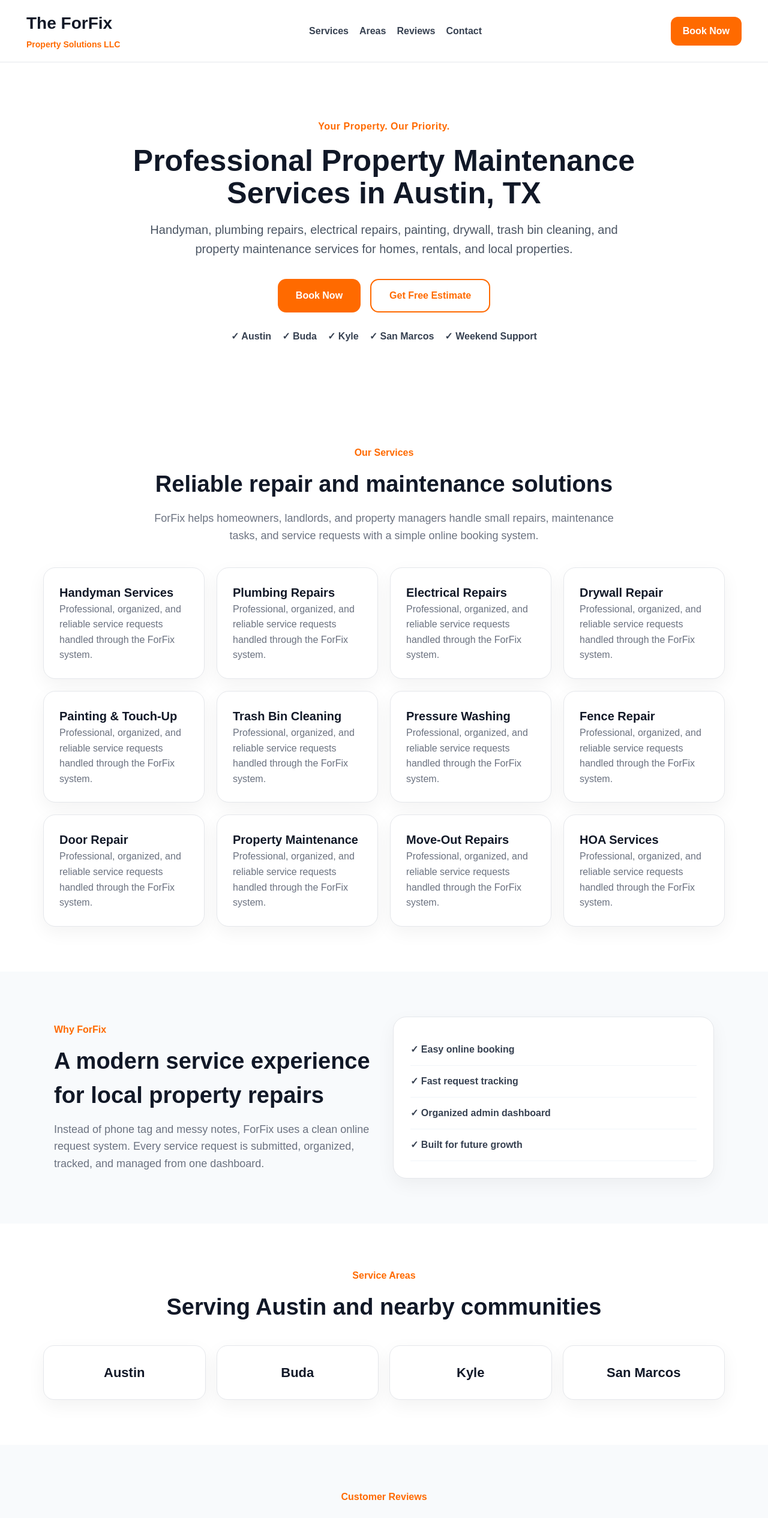
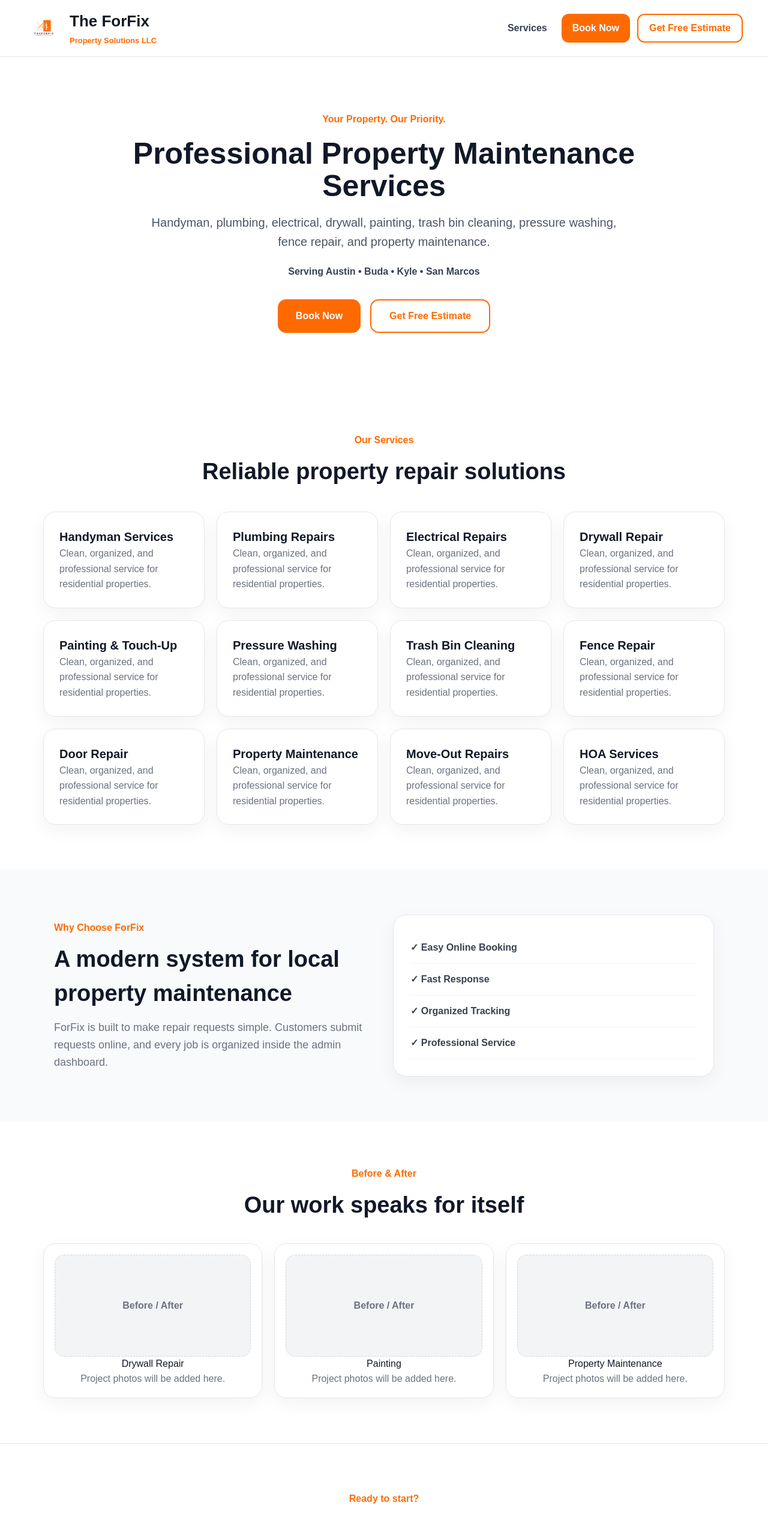
Before and after one commit to theforfix/forfix, a Next.js app: page / in a window 1280 px wide. Shown: the top 2531 px of the page at 60% size. Built offline with nearby package versions, Linux system fonts and the light colour scheme.

Commit message:
Add logo and clean homepage

```diff
--- a/app/page.tsx
+++ b/app/page.tsx
@@ -1,5 +1,6 @@
 "use client";
 
+import Image from "next/image";
 import { useState } from "react";
 import { db } from "../lib/firebase";
 import { collection, addDoc, serverTimestamp } from "firebase/firestore";
@@ -68,34 +69,40 @@ export default function Home() {
   return (
     <main style={styles.page}>
       <header style={styles.header}>
-        <div>
-          <h2 style={styles.brand}>The ForFix</h2>
-          <p style={styles.subBrand}>Property Solutions LLC</p>
+        <div style={styles.logoBox}>
+          <Image src="/logo.png" alt="ForFix Logo" width={62} height={62} priority />
+
+          <div>
+            <h2 style={styles.brand}>The ForFix</h2>
+            <p style={styles.subBrand}>Property Solutions LLC</p>
+          </div>
         </div>
 
         <nav style={styles.nav}>
           <a href="#services" style={styles.navLink}>Services</a>
-          <a href="#areas" style={styles.navLink}>Areas</a>
-          <a href="#reviews" style={styles.navLink}>Reviews</a>
-          <a href="#contact" style={styles.navLink}>Contact</a>
+          <button onClick={() => openForm("book")} style={styles.headerBtn}>
+            Book Now
+          </button>
+          <button onClick={() => openForm("estimate")} style={styles.headerOutline}>
+            Get Free Estimate
+          </button>
         </nav>
-
-        <button onClick={() => openForm("book")} style={styles.headerBtn}>
-          Book Now
-        </button>
       </header>
 
       <section style={styles.hero}>
         <p style={styles.badge}>Your Property. Our Priority.</p>
 
         <h1 style={styles.title}>
-          Professional Property Maintenance Services in Austin, TX
+          Professional Property Maintenance Services
         </h1>
 
         <p style={styles.subtitle}>
-          Handyman, plumbing repairs, electrical repairs, painting, drywall,
-          trash bin cleaning, and property maintenance services for homes,
-          rentals, and local properties.
+          Handyman, plumbing, electrical, drywall, painting, trash bin cleaning,
+          pressure washing, fence repair, and property maintenance.
+        </p>
+
+        <p style={styles.areaText}>
+          Serving Austin • Buda • Kyle • San Marcos
         </p>
 
         <div style={styles.heroButtons}>
@@ -107,24 +114,11 @@ export default function Home() {
             Get Free Estimate
           </button>
         </div>
-
-        <div style={styles.trustRow}>
-          <span>✓ Austin</span>
-          <span>✓ Buda</span>
-          <span>✓ Kyle</span>
-          <span>✓ San Marcos</span>
-          <span>✓ Weekend Support</span>
-        </div>
       </section>
 
       <section id="services" style={styles.section}>
         <p style={styles.sectionBadge}>Our Services</p>
-        <h2 style={styles.sectionTitle}>Reliable repair and maintenance solutions</h2>
-        <p style={styles.sectionText}>
-          ForFix helps homeowners, landlords, and property managers handle
-          small repairs, maintenance tasks, and service requests with a simple
-          online booking system.
-        </p>
+        <h2 style={styles.sectionTitle}>Reliable property repair solutions</h2>
 
         <div style={styles.grid}>
           {[
@@ -133,8 +127,8 @@ export default function Home() {
             "Electrical Repairs",
             "Drywall Repair",
             "Painting & Touch-Up",
+            "Pressure Washing",
             "Trash Bin Cleaning",
-            "Pressure Washing",
             "Fence Repair",
             "Door Repair",
             "Property Maintenance",
@@ -144,8 +138,7 @@ export default function Home() {
             <div key={item} style={styles.card}>
               <h3 style={styles.cardTitle}>{item}</h3>
               <p style={styles.cardText}>
-                Professional, organized, and reliable service requests handled
-                through the ForFix system.
+                Clean, organized, and professional service for residential properties.
               </p>
             </div>
           ))}
@@ -155,65 +148,45 @@ export default function Home() {
       <section style={styles.lightSection}>
         <div style={styles.split}>
           <div>
-            <p style={styles.sectionBadge}>Why ForFix</p>
-            <h2 style={styles.sectionTitle}>
-              A modern service experience for local property repairs
+            <p style={styles.sectionBadge}>Why Choose ForFix</p>
+            <h2 style={styles.sectionTitleLeft}>
+              A modern system for local property maintenance
             </h2>
             <p style={styles.sectionTextLeft}>
-              Instead of phone tag and messy notes, ForFix uses a clean online
-              request system. Every service request is submitted, organized,
-              tracked, and managed from one dashboard.
+              ForFix is built to make repair requests simple. Customers submit
+              requests online, and every job is organized inside the admin dashboard.
             </p>
           </div>
 
           <div style={styles.featureBox}>
-            <div style={styles.feature}>✓ Easy online booking</div>
-            <div style={styles.feature}>✓ Fast request tracking</div>
-            <div style={styles.feature}>✓ Organized admin dashboard</div>
-            <div style={styles.feature}>✓ Built for future growth</div>
+            <div style={styles.feature}>✓ Easy Online Booking</div>
+            <div style={styles.feature}>✓ Fast Response</div>
+            <div style={styles.feature}>✓ Organized Tracking</div>
+            <div style={styles.feature}>✓ Professional Service</div>
           </div>
         </div>
       </section>
 
-      <section id="areas" style={styles.section}>
-        <p style={styles.sectionBadge}>Service Areas</p>
-        <h2 style={styles.sectionTitle}>Serving Austin and nearby communities</h2>
+      <section style={styles.section}>
+        <p style={styles.sectionBadge}>Before & After</p>
+        <h2 style={styles.sectionTitle}>Our work speaks for itself</h2>
 
-        <div style={styles.areaGrid}>
-          {["Austin", "Buda", "Kyle", "San Marcos"].map((area) => (
-            <div key={area} style={styles.areaCard}>
-              {area}
+        <div style={styles.galleryGrid}>
+          {["Drywall Repair", "Painting", "Property Maintenance"].map((item) => (
+            <div key={item} style={styles.galleryCard}>
+              <div style={styles.placeholder}>Before / After</div>
+              <h3>{item}</h3>
+              <p style={styles.cardText}>Project photos will be added here.</p>
             </div>
           ))}
         </div>
       </section>
 
-      <section id="reviews" style={styles.lightSection}>
-        <p style={styles.sectionBadge}>Customer Reviews</p>
-        <h2 style={styles.sectionTitle}>Built on trust and professional service</h2>
-
-        <div style={styles.reviewGrid}>
-          <div style={styles.reviewCard}>
-            <b>★★★★★</b>
-            <p>“Fast response and professional service.”</p>
-          </div>
-          <div style={styles.reviewCard}>
-            <b>★★★★★</b>
-            <p>“Easy booking and reliable work.”</p>
-          </div>
-          <div style={styles.reviewCard}>
-            <b>★★★★★</b>
-            <p>“Highly recommended for home repairs.”</p>
-          </div>
-        </div>
-      </section>
-
-      <section id="contact" style={styles.cta}>
+      <section style={styles.cta}>
         <p style={styles.ctaBadge}>Ready to start?</p>
-        <h2 style={styles.ctaTitle}>Send your service request today</h2>
+        <h2 style={styles.ctaTitle}>Need help with your property?</h2>
         <p style={styles.ctaText}>
-          Choose Book Now if you are ready to schedule, or Free Estimate if you
-          want pricing first.
+          Choose Book Now if you are ready to schedule, or Free Estimate if you want pricing first.
         </p>
 
         <div style={styles.heroButtons}>
@@ -242,50 +215,31 @@ export default function Home() {
 
             <p style={styles.modalDesc}>
               {mode === "book"
-                ? "Use this form when you are ready to schedule a service."
+                ? "Use this form when you are ready to schedule service."
                 : "Use this form to request pricing before booking."}
             </p>
 
-            <input
-              style={styles.input}
-              placeholder="Full Name"
-              value={form.name}
-              onChange={(e) => setForm({ ...form, name: e.target.value })}
-            />
+            <input style={styles.input} placeholder="Full Name" value={form.name}
+              onChange={(e) => setForm({ ...form, name: e.target.value })} />
 
-            <input
-              style={styles.input}
-              placeholder="Phone Number"
-              value={form.phone}
-              onChange={(e) => setForm({ ...form, phone: e.target.value })}
-            />
+            <input style={styles.input} placeholder="Phone Number" value={form.phone}
+              onChange={(e) => setForm({ ...form, phone: e.target.value })} />
 
-            <input
-              style={styles.input}
-              placeholder="Email Optional"
-              value={form.email}
-              onChange={(e) => setForm({ ...form, email: e.target.value })}
-            />
+            <input style={styles.input} placeholder="Email Optional" value={form.email}
+              onChange={(e) => setForm({ ...form, email: e.target.value })} />
 
-            <input
-              style={styles.input}
-              placeholder="Service Address"
-              value={form.address}
-              onChange={(e) => setForm({ ...form, address: e.target.value })}
-            />
+            <input style={styles.input} placeholder="Service Address" value={form.address}
+              onChange={(e) => setForm({ ...form, address: e.target.value })} />
 
-            <select
-              style={styles.input}
-              value={form.service}
-              onChange={(e) => setForm({ ...form, service: e.target.value })}
-            >
+            <select style={styles.input} value={form.service}
+              onChange={(e) => setForm({ ...form, service: e.target.value })}>
               <option>Handyman Services</option>
               <option>Plumbing Repairs</option>
               <option>Electrical Repairs</option>
               <option>Drywall Repair</option>
               <option>Painting & Touch-Up</option>
+              <option>Pressure Washing</option>
               <option>Trash Bin Cleaning</option>
-              <option>Pressure Washing</option>
               <option>Fence Repair</option>
               <option>Door Repair</option>
               <option>Property Maintenance</option>
@@ -295,33 +249,18 @@ export default function Home() {
             </select>
 
             <div style={styles.twoCols}>
-              <input
-                style={styles.input}
-                type="date"
-                value={form.date}
-                onChange={(e) => setForm({ ...form, date: e.target.value })}
-              />
+              <input style={styles.input} type="date" value={form.date}
+                onChange={(e) => setForm({ ...form, date: e.target.value })} />
 
-              <input
-                style={styles.input}
-                type="time"
-                value={form.time}
-                onChange={(e) => setForm({ ...form, time: e.target.value })}
-              />
+              <input style={styles.input} type="time" value={form.time}
+                onChange={(e) => setForm({ ...form, time: e.target.value })} />
             </div>
 
-            <textarea
-              style={styles.textarea}
-              placeholder="Describe the issue or work needed"
-              value={form.issue}
-              onChange={(e) => setForm({ ...form, issue: e.target.value })}
-            />
+            <textarea style={styles.textarea} placeholder="Describe the issue or work needed" value={form.issue}
+              onChange={(e) => setForm({ ...form, issue: e.target.value })} />
 
-            <button
-              onClick={submitRequest}
-              disabled={loading}
-              style={{ ...styles.fullButton, opacity: loading ? 0.7 : 1 }}
-            >
+            <button onClick={submitRequest} disabled={loading}
+              style={{ ...styles.fullButton, opacity: loading ? 0.7 : 1 }}>
               {loading ? "Sending..." : "Submit Request"}
             </button>
 
@@ -345,7 +284,7 @@ const styles: Record<string, React.CSSProperties> = {
   header: {
     background: "#ffffff",
     borderBottom: "1px solid #e5e7eb",
-    padding: "18px 44px",
+    padding: "16px 42px",
     display: "flex",
     justifyContent: "space-between",
     alignItems: "center",
@@ -355,51 +294,66 @@ const styles: Record<string, React.CSSProperties> = {
     gap: 20,
     flexWrap: "wrap",
   },
+  logoBox: {
+    display: "flex",
+    alignItems: "center",
+    gap: 12,
+  },
   brand: {
     margin: 0,
-    fontSize: 28,
+    fontSize: 26,
     fontWeight: 900,
   },
   subBrand: {
-    margin: "4px 0 0",
+    margin: "3px 0 0",
     color: "#ff6a00",
-    fontSize: 14,
+    fontSize: 13,
     fontWeight: 700,
   },
   nav: {
     display: "flex",
-    gap: 18,
+    gap: 12,
+    alignItems: "center",
     flexWrap: "wrap",
   },
   navLink: {
     color: "#374151",
     textDecoration: "none",
-    fontWeight: 700,
+    fontWeight: 800,
+    padding: "10px 12px",
   },
   headerBtn: {
     background: "#ff6a00",
     color: "#ffffff",
     border: "none",
-    padding: "12px 20px",
+    padding: "12px 18px",
+    borderRadius: 12,
+    fontWeight: 900,
+    cursor: "pointer",
+  },
+  headerOutline: {
+    background: "#ffffff",
+    color: "#ff6a00",
+    border: "2px solid #ff6a00",
+    padding: "10px 18px",
     borderRadius: 12,
     fontWeight: 900,
     cursor: "pointer",
   },
   hero: {
     background: "#ffffff",
-    padding: "95px 22px",
+    padding: "92px 22px",
     textAlign: "center",
   },
   badge: {
     color: "#ff6a00",
     fontWeight: 900,
-    letterSpacing: 0.5,
     margin: 0,
   },
   title: {
     fontSize: 50,
     lineHeight: 1.08,
-    maxWidth: 980,
+    maxWidth: 900,
     margin: "18px auto",
     fontWeight: 900,
   },
@@ -409,6 +363,11 @@ const styles: Record<string, React.CSSProperties> = {
     maxWidth: 820,
     margin: "0 auto",
     lineHeight: 1.6,
+  },
+  areaText: {
+    marginTop: 22,
+    color: "#374151",
+    fontWeight: 900,
   },
   heroButtons: {
     marginTop: 34,
@@ -437,15 +396,6 @@ const styles: Record<string, React.CSSProperties> = {
     fontSize: 16,
     cursor: "pointer",
   },
-  trustRow: {
-    marginTop: 28,
-    display: "flex",
-    justifyContent: "center",
-    gap: 18,
-    flexWrap: "wrap",
-    color: "#374151",
-    fontWeight: 800,
-  },
   section: {
     padding: "75px 22px",
     maxWidth: 1180,
@@ -456,7 +406,6 @@ const styles: Record<string, React.CSSProperties> = {
   lightSection: {
     padding: "75px 22px",
     background: "#f8fafc",
-    textAlign: "center",
   },
   sectionBadge: {
     color: "#ff6a00",
@@ -469,17 +418,13 @@ const styles: Record<string, React.CSSProperties> = {
     maxWidth: 850,
     fontWeight: 900,
   },
-  sectionText: {
-    color: "#6b7280",
-    maxWidth: 780,
-    margin: "0 auto 36px",
-    fontSize: 18,
-    lineHeight: 1.6,
+  sectionTitleLeft: {
+    fontSize: 38,
+    margin: "12px 0 14px",
+    fontWeight: 900,
   },
   sectionTextLeft: {
     color: "#6b7280",
-    maxWidth: 620,
-    margin: "0 auto",
     fontSize: 18,
     lineHeight: 1.6,
   },
@@ -513,7 +458,6 @@ const styles: Record<string, React.CSSProperties> = {
     gridTemplateColumns: "repeat(auto-fit, minmax(280px, 1fr))",
     gap: 30,
     alignItems: "center",
-    textAlign: "left",
   },
   featureBox: {
     background: "#ffffff",
@@ -528,36 +472,29 @@ const styles: Record<string, React.CSSProperties> = {
     fontWeight: 800,
     color: "#374151",
   },
-  areaGrid: {
-    display: "grid",
-    gridTemplateColumns: "repeat(auto-fit, minmax(190px, 1fr))",
-    gap: 18,
-    marginTop: 35,
-  },
-  areaCard: {
-    background: "#ffffff",
-    border: "1px solid #e5e7eb",
-    borderRadius: 18,
-    padding: 28,
-    fontWeight: 900,
-    fontSize: 22,
-    boxShadow: "0 10px 30px rgba(0,0,0,0.05)",
-  },
-  reviewGrid: {
-    maxWidth: 1050,
-    margin: "35px auto 0",
+  galleryGrid: {
     display: "grid",
     gridTemplateColumns: "repeat(auto-fit, minmax(260px, 1fr))",
     gap: 20,
+    marginTop: 35,
   },
-  reviewCard: {
+  galleryCard: {
     background: "#ffffff",
     border: "1px solid #e5e7eb",
     borderRadius: 20,
-    padding: 28,
-    color: "#374151",
-    lineHeight: 1.7,
+    padding: 18,
     boxShadow: "0 10px 30px rgba(0,0,0,0.05)",
+  },
+  placeholder: {
+    background: "#f3f4f6",
+    border: "1px dashed #d1d5db",
+    borderRadius: 16,
+    height: 170,
+    display: "flex",
+    alignItems: "center",
+    justifyContent: "center",
+    color: "#6b7280",
+    fontWeight: 900,
   },
   cta: {
     background: "#ffffff",
```
